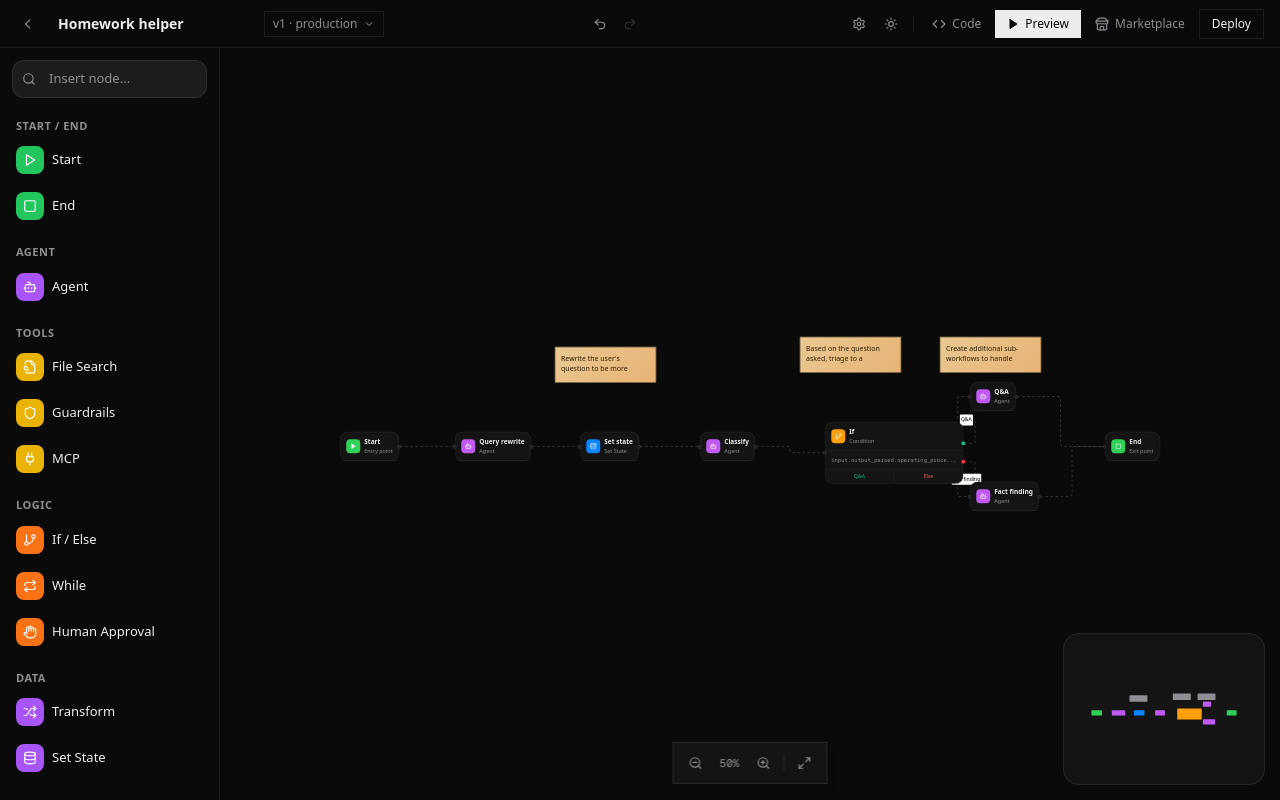
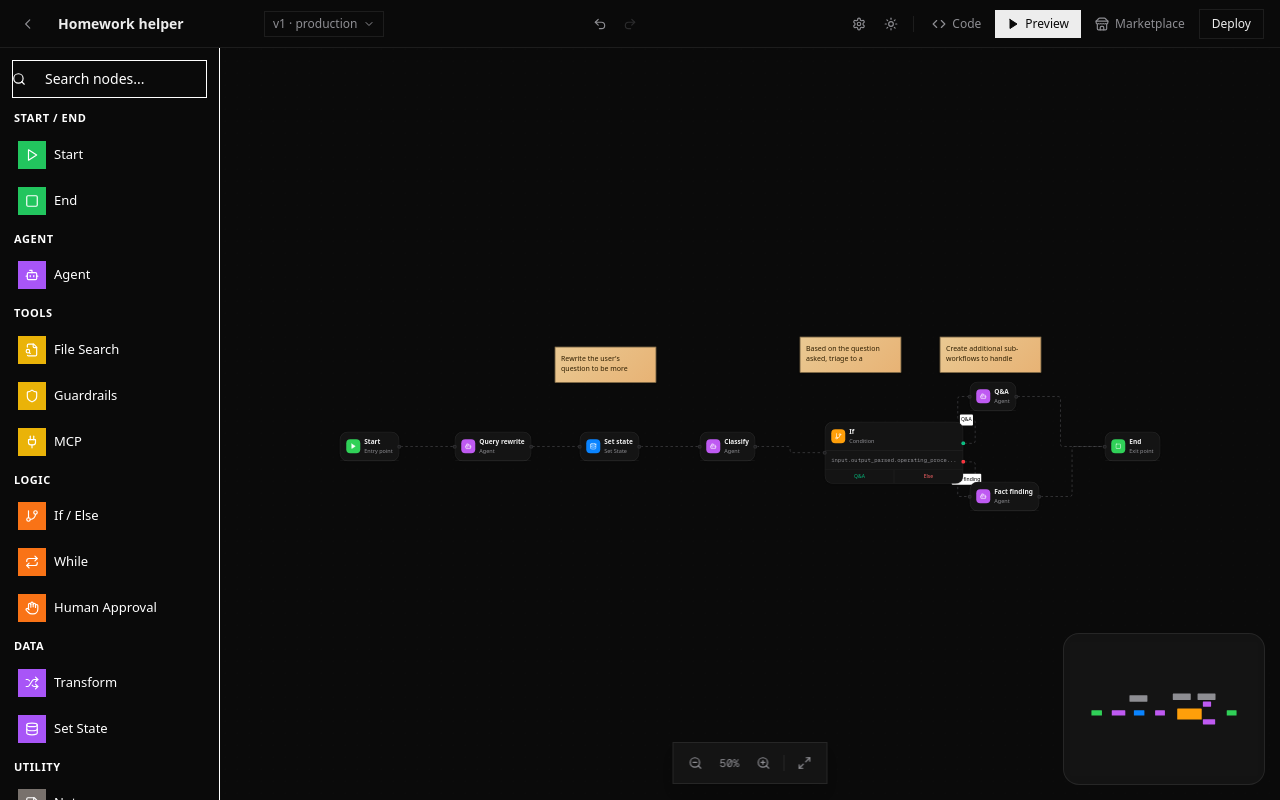
Before and after one commit to sarinanick/agent-builder, a Next.js app: page / in a window 1280 px wide. Built offline with nearby package versions, Linux system fonts and the light colour scheme.

Commit message:
feat: sidebar + panel a11y improvements + 27 test suites

```diff
--- a/src/components/panel/PropertiesPanel.tsx
+++ b/src/components/panel/PropertiesPanel.tsx
@@ -6,6 +6,7 @@ import { NODE_DEFINITIONS } from '@/constants/nodeTypes';
 import type { CustomNodeType } from '@/types/nodes';
 import { X, Trash2 } from 'lucide-react';
 import { useI18n } from '@/lib/i18n';
+import { FieldInput } from '@/components/ui/FormField';
 
 import AgentPanel from './panels/AgentPanel';
 import ConditionPanel from './panels/ConditionPanel';
@@ -97,23 +98,19 @@ export default function PropertiesPanel() {
           {/* Label edit */}
           <div>
             <label className="panel-label">{lang === 'fa' ? 'عنوان' : 'Label'}</label>
-            <input
-              type="text"
+            <FieldInput
               value={(selectedNode.data.label as string) || ''}
               onChange={(e) => handleDataChange({ label: e.target.value })}
-              className="panel-input"
             />
           </div>
 
           {/* Description edit */}
           <div>
             <label className="panel-label">{lang === 'fa' ? 'توضیحات' : 'Description'}</label>
-            <input
-              type="text"
+            <FieldInput
               value={(selectedNode.data.description as string) || ''}
               onChange={(e) => handleDataChange({ description: e.target.value })}
               placeholder={lang === 'fa' ? 'توضیحات اختیاری...' : 'Optional description...'}
-              className="panel-input"
             />
           </div>
 
--- a/src/components/sidebar/Sidebar.tsx
+++ b/src/components/sidebar/Sidebar.tsx
@@ -22,40 +22,65 @@ export default function Sidebar() {
   })).filter((cat) => cat.nodes.length > 0);
 
   return (
-    <div className="sidebar-ios flex flex-col h-full w-[220px]">
+    <aside
+      className="flex flex-col h-full w-[220px] border-e border-[var(--border-subtle)] bg-[var(--surface-panel)]"
+      aria-label={lang === 'fa' ? 'پالت نودها' : 'Node palette'}
+    >
       {/* Search */}
       <div className="p-3">
         <div className="relative">
-          <Search className="absolute left-2.5 top-1/2 -translate-y-1/2 h-3.5 w-3.5" style={{ color: 'var(--muted-foreground)' }} />
+          <Search
+            className="absolute inset-inline-start-2.5 top-1/2 -translate-y-1/2 h-3.5 w-3.5"
+            style={{ color: 'var(--text-muted)' }}
+            aria-hidden="true"
+          />
           <input
-            type="text"
-            placeholder={lang === 'fa' ? 'جستجوی نود...' : 'Insert node...'}
+            type="search"
+            placeholder={lang === 'fa' ? 'جستجوی نود...' : 'Search nodes...'}
             value={searchQuery}
             onChange={(e) => setSearchQuery(e.target.value)}
-            className="sidebar-search"
+            aria-label={lang === 'fa' ? 'جستجوی نودها' : 'Search nodes'}
+            className="w-full ps-8 pe-3 py-2 text-sm rounded-[var(--radius-lg)] border border-[var(--border-subtle)] bg-[var(--surface-card)] text-[var(--text-primary)] placeholder:text-[var(--text-muted)] focus:outline-none focus:ring-2 focus:ring-[var(--accent-primary)]/50 focus:border-[var(--accent-primary)] transition-all"
           />
+          {searchQuery && (
+            <button
+              onClick={() => setSearchQuery('')}
+              className="absolute inset-inline-end-2.5 top-1/2 -translate-y-1/2 text-xs text-[var(--text-muted)] hover:text-[var(--text-primary)] transition-colors"
+              aria-label={lang === 'fa' ? 'پاک کردن جستجو' : 'Clear search'}
+            >
+              ✕
+            </button>
+          )}
         </div>
       </div>
 
       {/* Node categories */}
-      <div className="flex-1 overflow-y-auto px-2 pb-3 space-y-2">
+      <nav className="flex-1 overflow-y-auto px-2 pb-3 space-y-2" aria-label={lang === 'fa' ? 'دسته‌بندی نودها' : 'Node categories'}>
         {filteredCategories.map((cat, catIndex) => (
-          <div key={cat.id} className="animate-fadeInUp" style={{ animationDelay: `${catIndex * 50}ms` }}>
-            <div className="sidebar-category">{cat.label}</div>
-            <div className="flex flex-col gap-0.5">
+          <div key={cat.id}>
+            <h3 className="px-1.5 mb-1.5 text-[11px] font-semibold text-[var(--text-muted)] uppercase tracking-wider">
+              {cat.label}
+            </h3>
+            <ul className="flex flex-col gap-0.5" role="list">
               {cat.nodes.map((nodeType) => {
                 const def = NODE_DEFINITIONS[nodeType];
                 return <SidebarNodeItem key={def.type} nodeDef={def} />;
               })}
-            </div>
+            </ul>
           </div>
         ))}
-      </div>
-    </div>
+        {filteredCategories.length === 0 && (
+          <p className="text-center text-xs text-[var(--text-muted)] py-4">
+            {lang === 'fa' ? 'نودی یافت نشد' : 'No nodes found'}
+          </p>
+        )}
+      </nav>
+    </aside>
   );
 }
 
 function SidebarNodeItem({ nodeDef }: { nodeDef: NodeTypeDefinition }) {
+  const { lang } = useI18n();
   const Icon = nodeDef.icon;
 
   const onDragStart = (event: React.DragEvent) => {
@@ -64,11 +89,32 @@ function SidebarNodeItem({ nodeDef }: { nodeDef: NodeTypeDefinition }) {
   };
 
   return (
-    <div draggable onDragStart={onDragStart} className="sidebar-item">
-      <div className="node-ios-icon" style={{ backgroundColor: nodeDef.color }}>
-        <Icon className="h-3.5 w-3.5" />
+    <li>
+      <div
+        draggable
+        onDragStart={onDragStart}
+        role="button"
+        tabIndex={0}
+        aria-label={`${nodeDef.label} - ${lang === 'fa' ? 'برای اضافه کردن بکشید' : 'Drag to add'}`}
+        onKeyDown={(e) => {
+          if (e.key === 'Enter' || e.key === ' ') {
+            e.preventDefault();
+            // Could trigger add node action
+          }
+        }}
+        className="flex items-center gap-2 px-2.5 py-2 rounded-[var(--radius-lg)] cursor-grab active:cursor-grabbing hover:bg-[var(--surface-card)] transition-all duration-[var(--transition-fast)] select-none"
+      >
+        <div
+          className="flex h-7 w-7 items-center justify-center rounded-[var(--radius-md)] text-white shrink-0"
+          style={{ backgroundColor: nodeDef.color }}
+          aria-hidden="true"
+        >
+          <Icon className="h-3.5 w-3.5" />
+        </div>
+        <span className="text-[13px] font-medium text-[var(--text-primary)] truncate">
+          {nodeDef.label}
+        </span>
       </div>
-      <span className="text-[13px] font-medium truncate">{nodeDef.label}</span>
-    </div>
+    </li>
   );
 }
```
Also changed, not shown: 2 other files (tests, documents, lock files or other folders).
